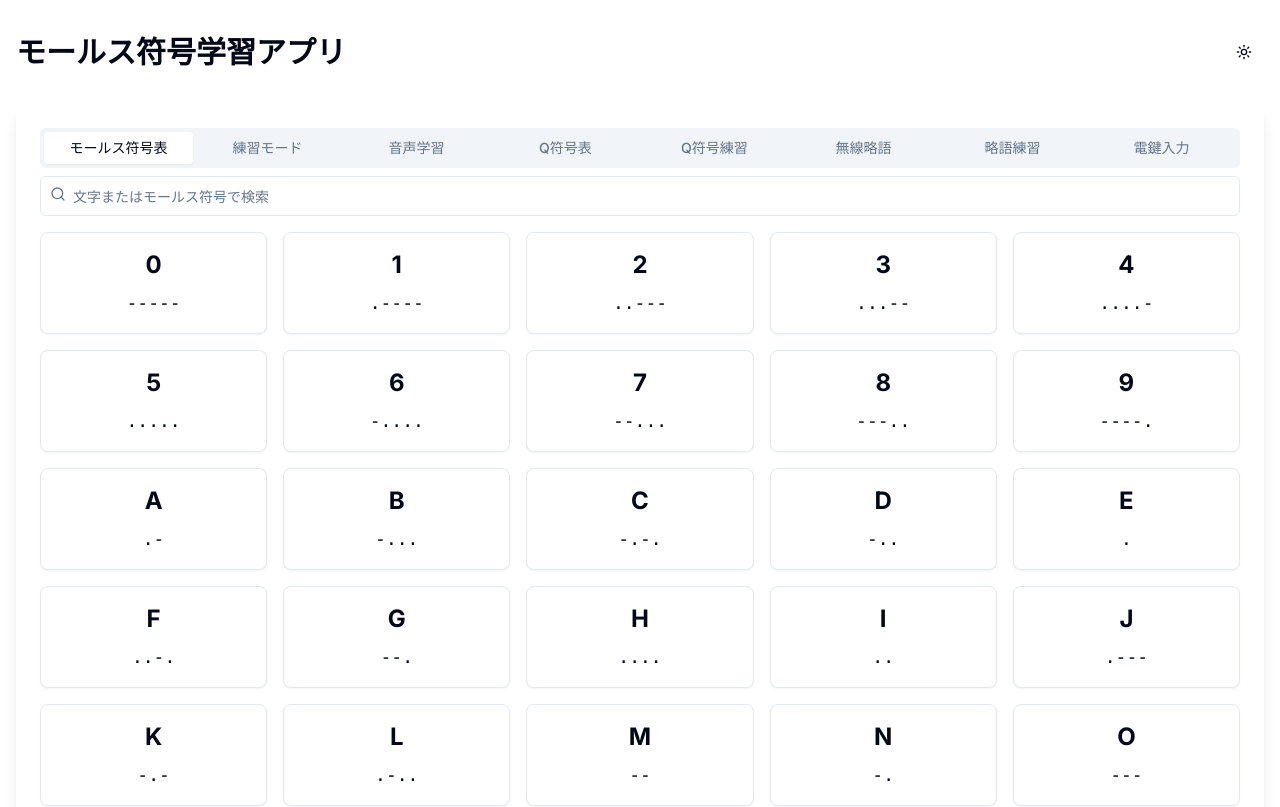
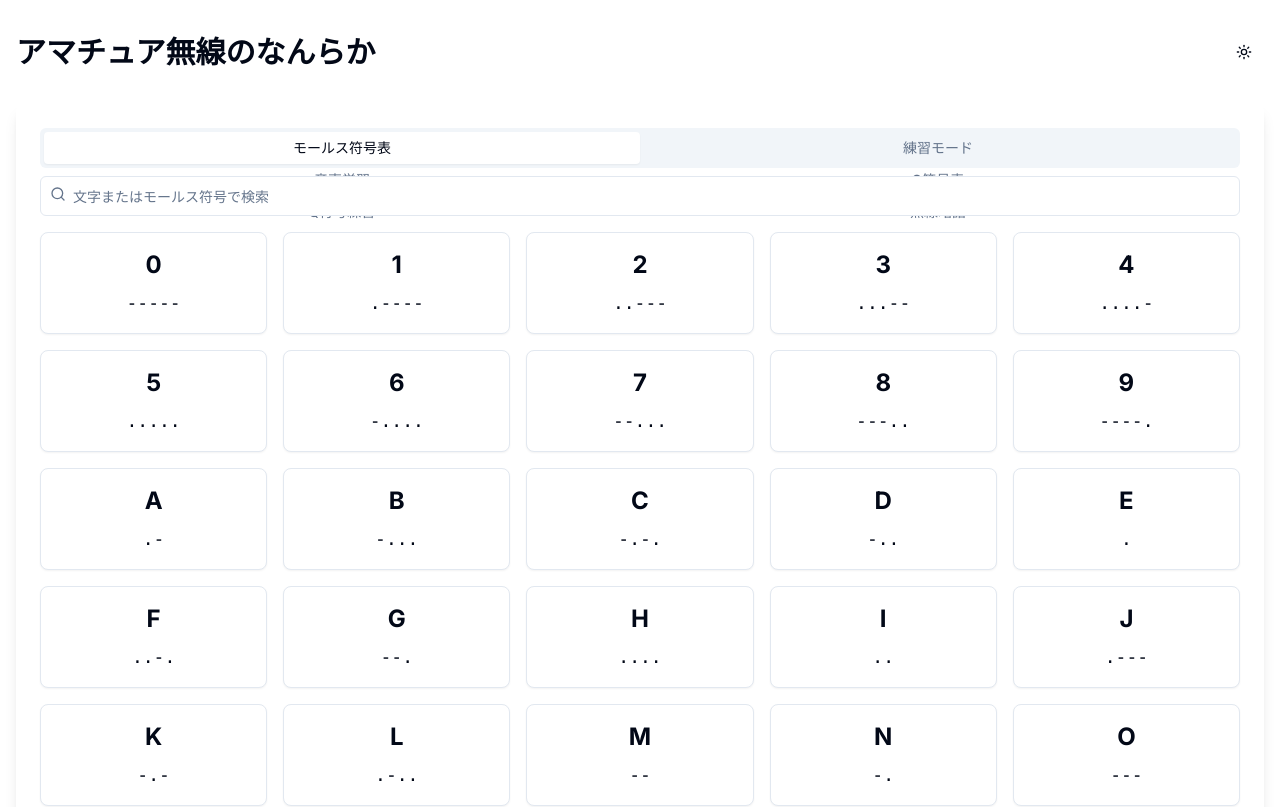
Before and after one commit to halka/morse-training-on-web, a Next.js app: page / in a window 1280 px wide. Shown: the top 807 px of the page. Built offline with nearby package versions, Linux system fonts and the light colour scheme.

Commit message:
update text

```diff
--- a/app/layout.tsx
+++ b/app/layout.tsx
@@ -7,8 +7,8 @@ import { ThemeProvider } from "@/lib/theme-provider"
 const inter = Inter({ subsets: ["latin"] })
 
 export const metadata: Metadata = {
-  title: "モールス符号学習アプリ",
-  description: "モールス符号を効率的に学ぶためのインタラクティブなアプリケーション",
+  title: "アマチュア無線のなんらか",
+  description: "モールス符号とかをカジュアルに学ぶぞ！",
     generator: 'v0.dev'
 }
 
--- a/app/page.tsx
+++ b/app/page.tsx
@@ -5,7 +5,7 @@ export default function Home() {
   return (
     <main className="container mx-auto px-4 py-8">
       <div className="flex justify-between items-center mb-8">
-        <h1 className="text-3xl font-bold">モールス符号学習アプリ</h1>
+        <h1 className="text-3xl font-bold">アマチュア無線のなんらか</h1>
         <ThemeToggle />
       </div>
       <MorseCodeTrainer />
--- a/components/morse-code-trainer.tsx
+++ b/components/morse-code-trainer.tsx
@@ -17,7 +17,7 @@ export default function MorseCodeTrainer() {
   return (
     <div className="bg-card rounded-lg shadow-lg p-6">
       <Tabs defaultValue="chart" onValueChange={setActiveTab}>
-        <TabsList className="grid w-full grid-cols-8">
+        <TabsList className="grid w-full grid-cols-2">
           <TabsTrigger value="chart">モールス符号表</TabsTrigger>
           <TabsTrigger value="practice">練習モード</TabsTrigger>
           <TabsTrigger value="audio">音声学習</TabsTrigger>
```
